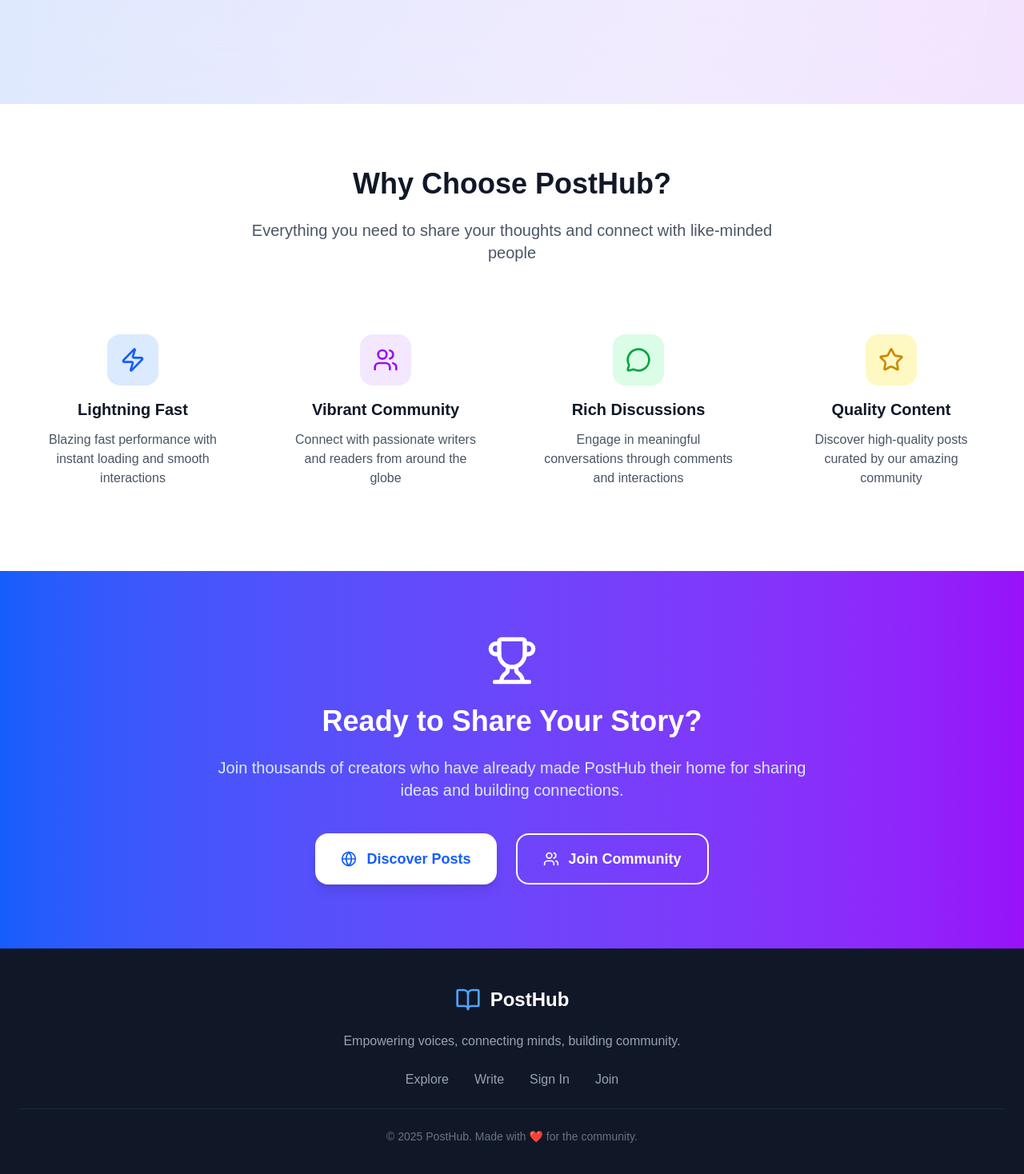
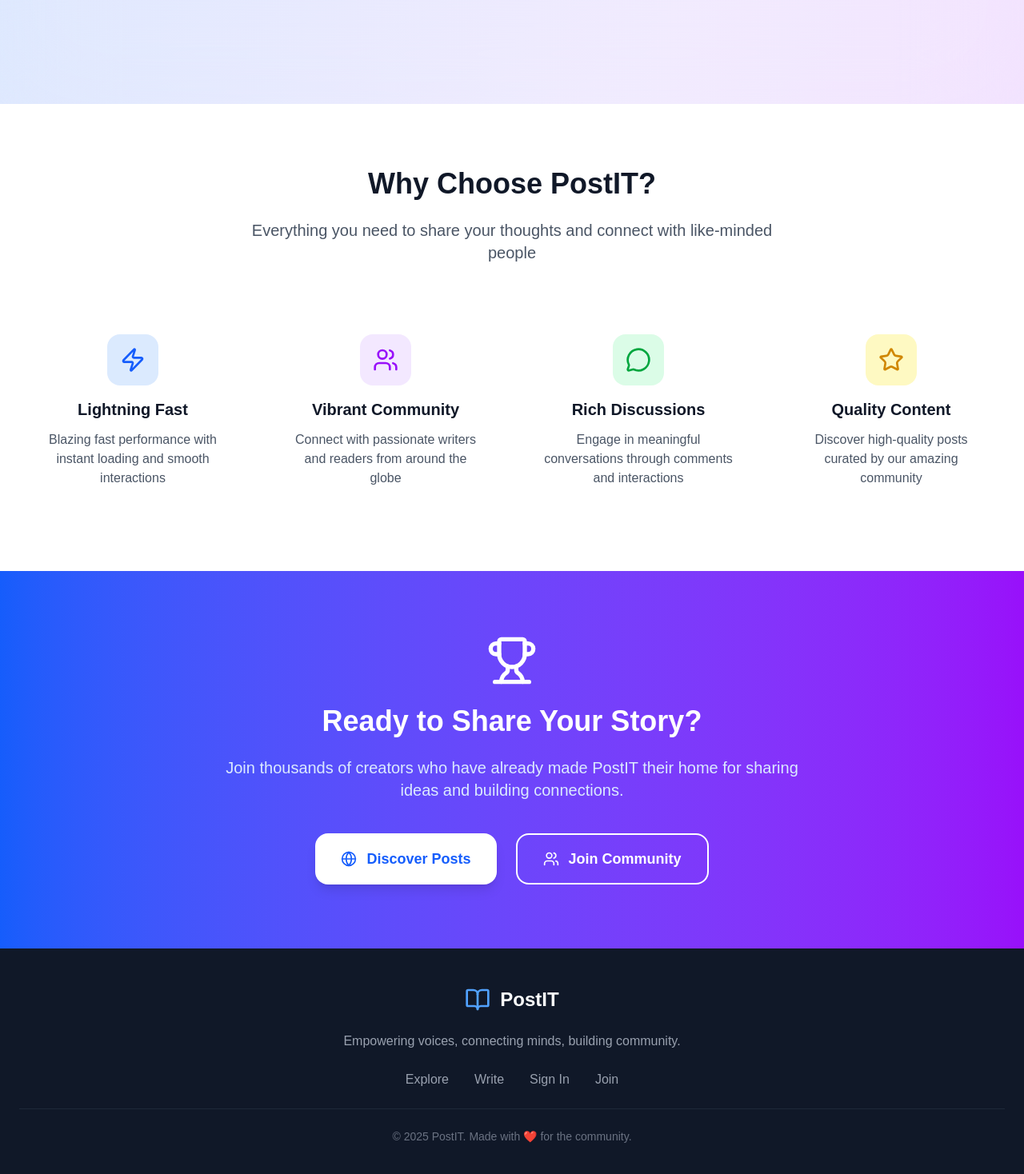
Before and after one commit to Muhammad-M0iz/nextjs-project-02, a Next.js app: page / in a window 1280 px wide. Shown: the part 740-2208 px from the top of the page at 80% size. Built offline with nearby package versions, Linux system fonts and the light colour scheme.

Commit message:
Update page.js

```diff
--- a/app/page.js
+++ b/app/page.js
@@ -71,7 +71,7 @@ export default function Home() {
       <section className="py-20 bg-white">
         <div className="container mx-auto px-6">
           <div className="text-center mb-16">
-            <h3 className="text-4xl font-bold text-gray-900 mb-6">Why Choose PostHub?</h3>
+            <h3 className="text-4xl font-bold text-gray-900 mb-6">Why Choose PostIT?</h3>
             <p className="text-xl text-gray-600 max-w-2xl mx-auto">
               Everything you need to share your thoughts and connect with like-minded people
             </p>
@@ -124,7 +124,7 @@ export default function Home() {
             <Trophy className="h-16 w-16 text-white mx-auto mb-6" />
             <h3 className="text-4xl font-bold text-white mb-6">Ready to Share Your Story?</h3>
             <p className="text-xl text-blue-100 mb-10">
-              Join thousands of creators who have already made PostHub their home for sharing ideas and building connections.
+              Join thousands of creators who have already made PostIT their home for sharing ideas and building connections.
             </p>
             <div className="flex flex-col sm:flex-row gap-6 justify-center">
               <Link
@@ -151,7 +151,7 @@ export default function Home() {
         <div className="container mx-auto px-6 text-center">
           <div className="flex items-center justify-center mb-6">
             <BookOpen className="h-8 w-8 text-blue-400 mr-3" />
-            <span className="text-2xl font-bold text-white">PostHub</span>
+            <span className="text-2xl font-bold text-white">PostIT</span>
           </div>
           <p className="text-gray-400 mb-6">
             Empowering voices, connecting minds, building community.
@@ -172,7 +172,7 @@ export default function Home() {
           </div>
           <div className="border-t border-gray-800 pt-6">
             <p className="text-gray-500 text-sm">
-              © 2025 PostHub. Made with ❤️ for the community.
+              © 2025 PostIT. Made with ❤️ for the community.
             </p>
           </div>
         </div>
```
